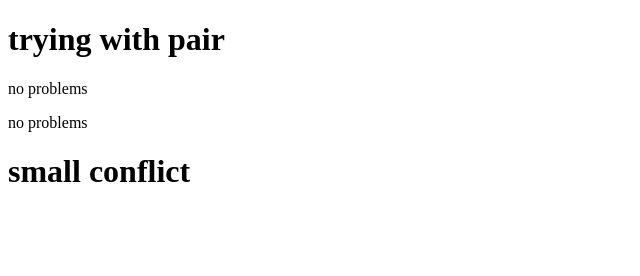
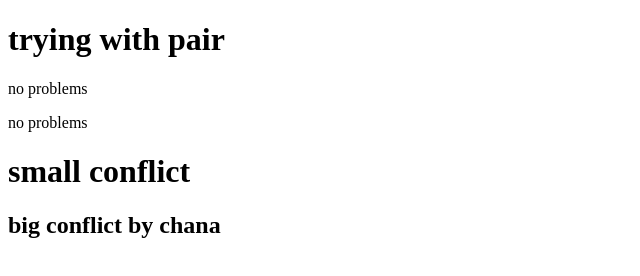
Before and after one commit to chana-rn/project-pair, a plain HTML site: page index.html in a window 1280 px wide. Shown: the whole page, without its empty margins (0-640 px from the left). Drawn offline with Linux system fonts and the light colour scheme.

Commit message:
add h2 for conflict

```diff
--- a/index.html
+++ b/index.html
@@ -10,5 +10,6 @@
     <p>no problems</p>
     <p>no problems</p>
     <h1>small conflict</h1>
+    <h2>big conflict by chana</h2>
 </body>
 </html>
```
